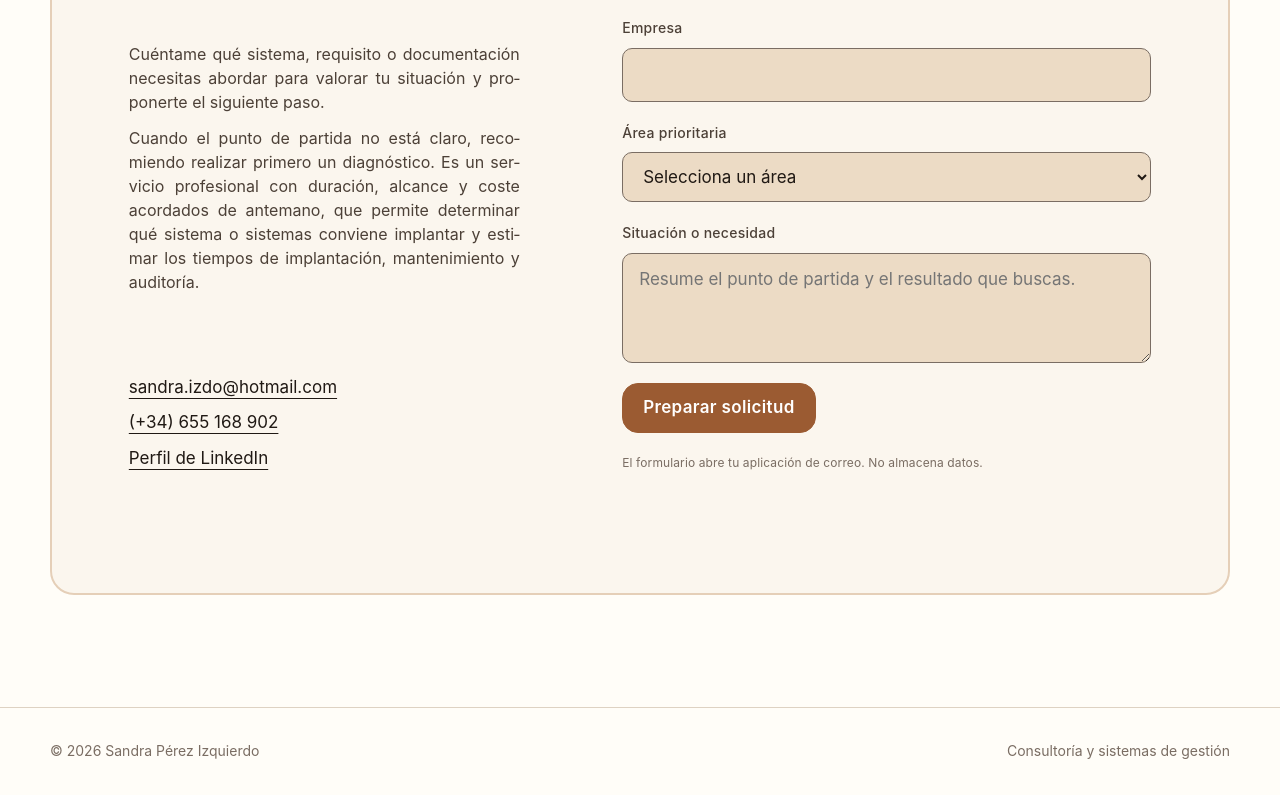
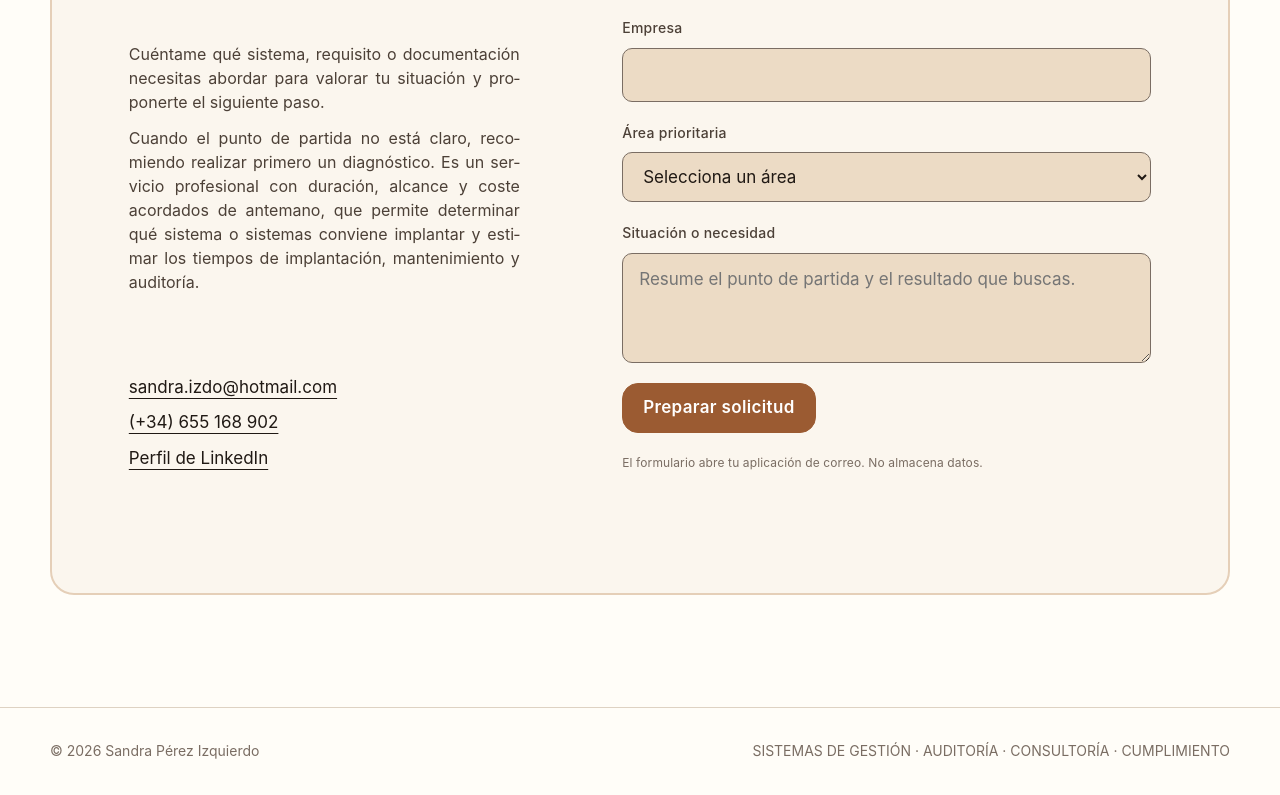
Before and after one commit to sandra-pi/Portfolio_Sandra_perez, a plain HTML site: page index.html in a window 1280 px wide. Shown: the part 3322-4117 px from the top of the page. Drawn offline with Linux system fonts and the light colour scheme.

Commit message:
Add files via upload

```diff
--- a/index.html
+++ b/index.html
@@ -978,7 +978,7 @@
   <footer class="site-footer" data-od-id="pie-pagina">
     <div class="container footer-inner">
       <span>© <span id="year"></span> Sandra Pérez Izquierdo</span>
-      <span>Consultoría y sistemas de gestión</span>
+      <span>SISTEMAS DE GESTIÓN · AUDITORÍA · CONSULTORÍA · CUMPLIMIENTO</span>
     </div>
   </footer>
 
```
